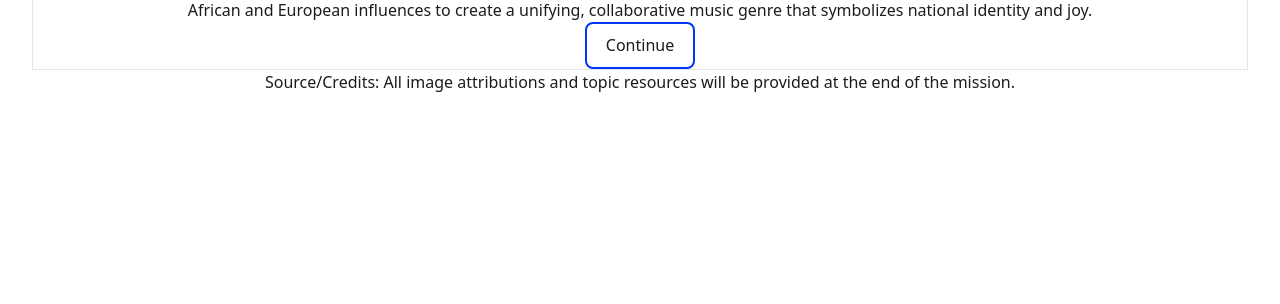
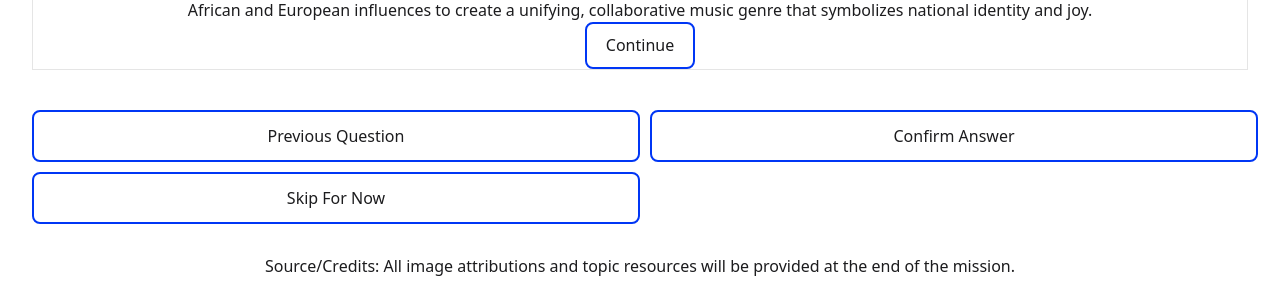
Before and after one commit to cherryontech/MissionCollective, a React (Vite) app: page / in a window 1280 px wide. Shown: the part 840-1144 px from the top of the page. Before the commit the page ends 966 px from the top, so only its background shows below. Built offline with nearby package versions, Linux system fonts and the light colour scheme.

Commit message:
Extracts questionNavigation div to its own component

```diff
--- a/src/Components/Activity.jsx
+++ b/src/Components/Activity.jsx
@@ -3,12 +3,14 @@ import { ActivityContextProvider } from "../Context/ActivityContext";
 import Question from "./Question";
 import QuestionFooter from "./QuestionFooter";
 import QuestionHeader from "./QuestionHeader";
+import QuestionNavigation from "./QuestionNavigation";
 
 export default function Activity() {
   return (
     <ActivityContextProvider>
       <QuestionHeader />
       <Question />
+      <QuestionNavigation />
       <QuestionFooter />
     </ActivityContextProvider>
   );
--- /dev/null
+++ b/src/Components/QuestionNavigation.jsx
@@ -0,0 +1,21 @@
+export default function QuestionNavigation() {
+  function handlePreviousQuestionOnClick() {
+    // TODO
+  }
+
+  function handleConfirmAnswerOnClick() {
+    // TODO
+  }
+
+  function handleSkipOnClick() {
+    // TODO
+  }
+
+  return (
+    <div className="QuestionNavigation">
+      <button onClick={handlePreviousQuestionOnClick}>Previous Question</button>
+      <button onClick={handleSkipOnClick}>Confirm Answer</button>
+      <button onClick={handleSkipOnClick}>Skip For Now</button>
+    </div>
+  );
+}
```
